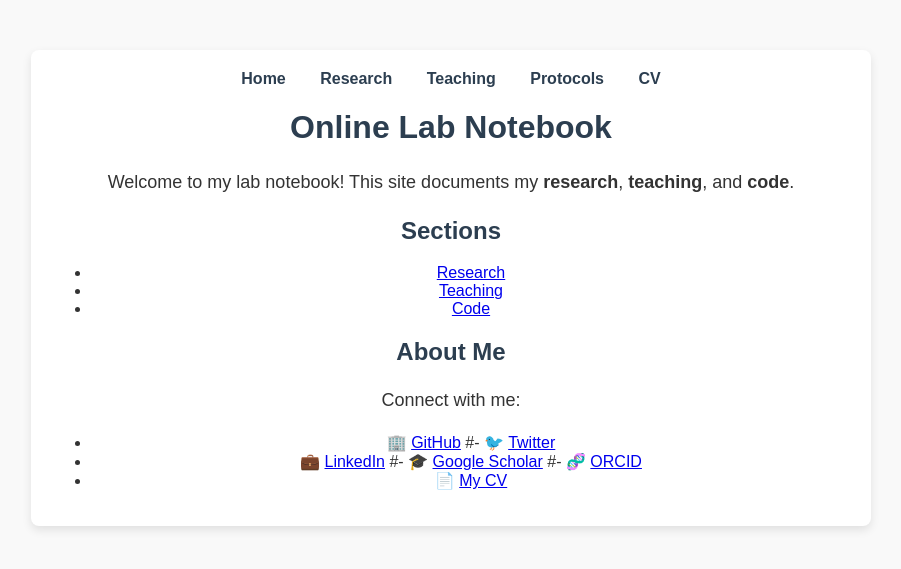
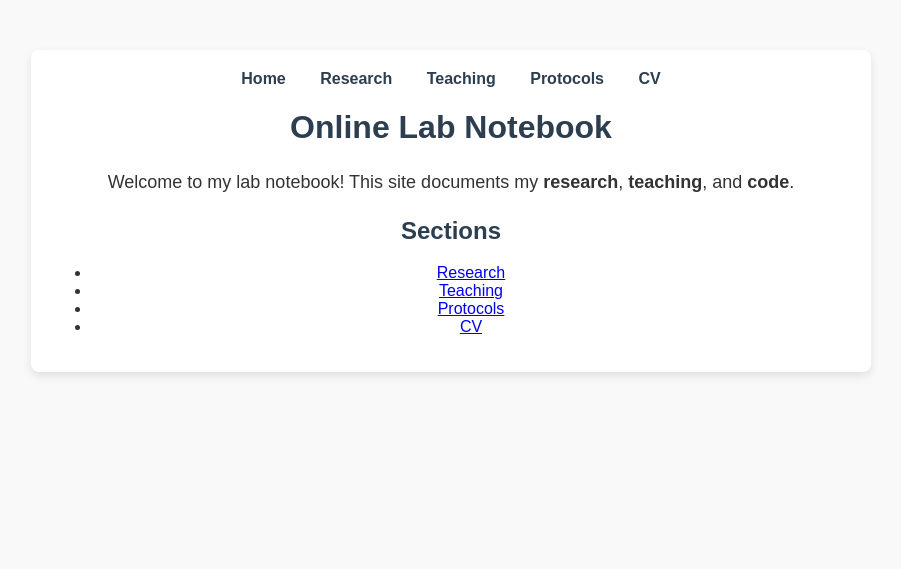
Before and after one commit to ShesCodingOverHere/PhD_Lab_Notebook, a Jekyll site: the page built from index.md, in a window 1280 px wide. Shown: the top 569 px of the page, without its empty margins (189-1090 px from the left). Built offline with Jekyll 4.4.1, drawn with Linux system fonts in a browser that asks for light colours.

Commit message:
Update index.md

```diff
--- a/index.md
+++ b/index.md
@@ -8,15 +8,7 @@ layout: default
 Welcome to my lab notebook! This site documents my **research**, **teaching**, and **code**.
 
 ## Sections
-- [Research](research)
-- [Teaching](teaching)
-- [Code](code)
-
-## About Me
-Connect with me:
-- 🏢 [GitHub](https://github.com/shescodingoverhere)
-#- 🐦 [Twitter](https://twitter.com/your-handle)
-- 💼 [LinkedIn](https://linkedin.com/in/taylorconway2)
-#- 🎓 [Google Scholar](https://scholar.google.com/citations?user=your-id)
-#- 🧬 [ORCID](https://orcid.org/your-orcid-id)
-- 📄 [My CV](CV.pdf)
+- [Research](Research)
+- [Teaching](Teaching)
+- [Protocols](Protocols)
+- [CV](CV.pdf)
```
